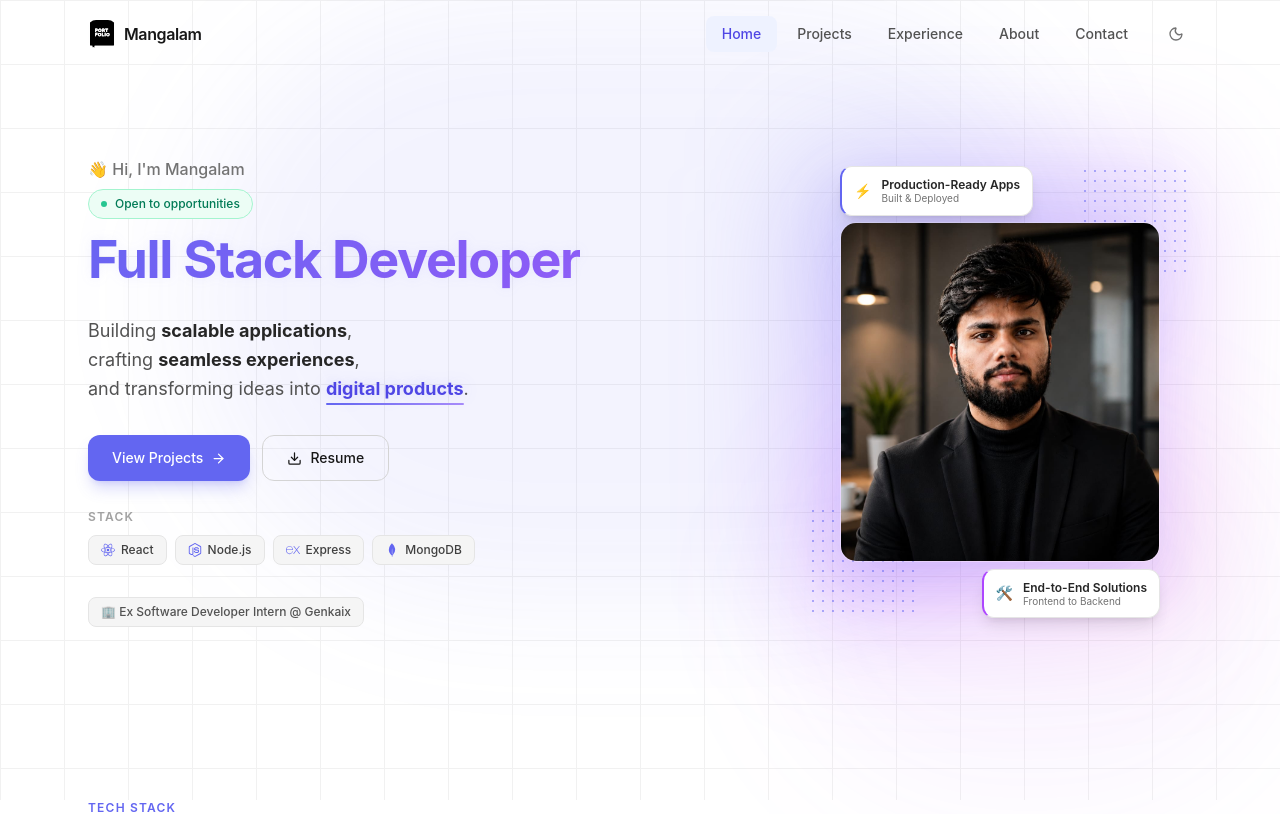
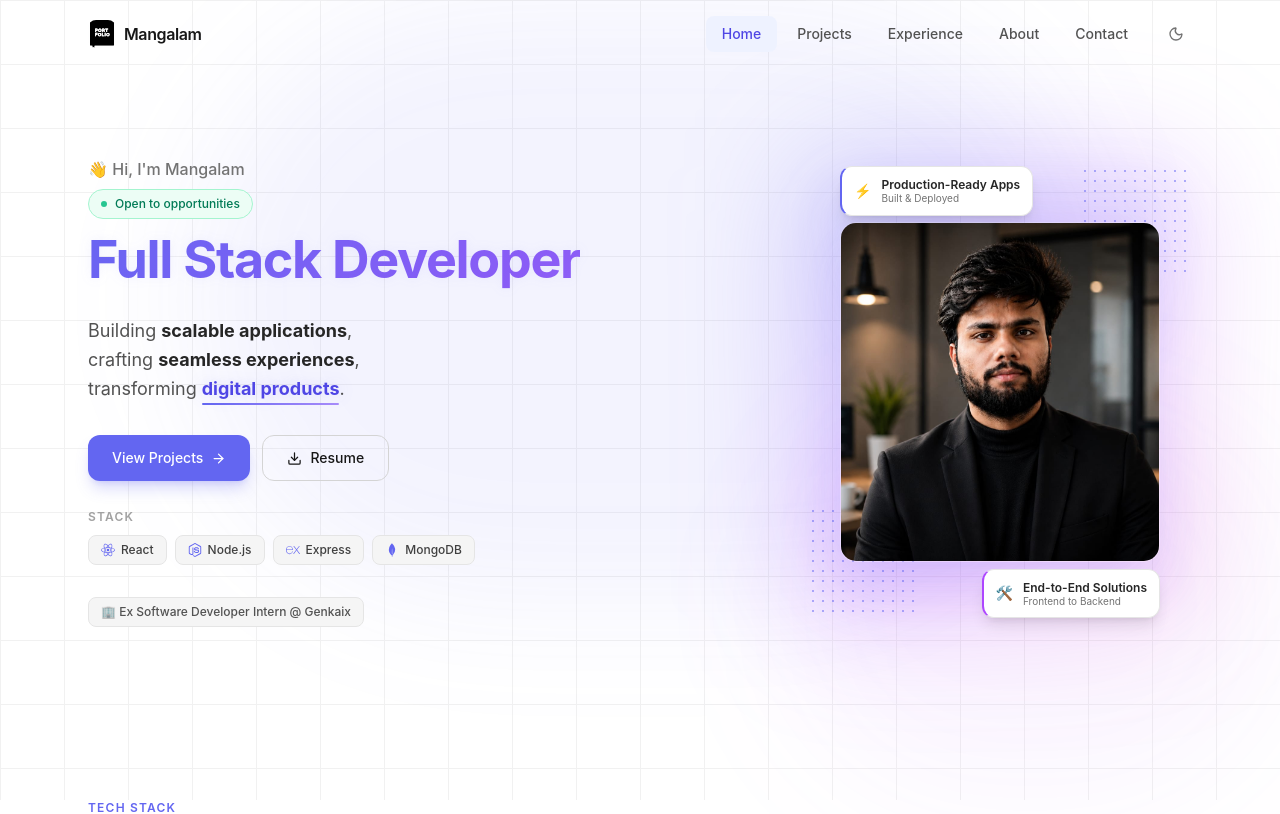
Before and after one commit to Mangalam-17/my-portfolio, a React (Vite) app: page / in a window 1280 px wide. Shown: the top 814 px of the page. Built offline with nearby package versions, Linux system fonts and the light colour scheme.

Commit message:
changed hero para

```diff
--- a/src/pages/Home.jsx
+++ b/src/pages/Home.jsx
@@ -18,7 +18,7 @@ const techPills = [
 const paragraphLines = [
   { prefix: "Building ", keyword: "scalable applications", suffix: "," },
   { prefix: "crafting ", keyword: "seamless experiences", suffix: "," },
-  { prefix: "and transforming ideas into ", keyword: "digital products", suffix: "." },
+  { prefix: "transforming ", keyword: "digital products", suffix: "." },
 ];
 
 function TypewriterText({ text }) {
```
